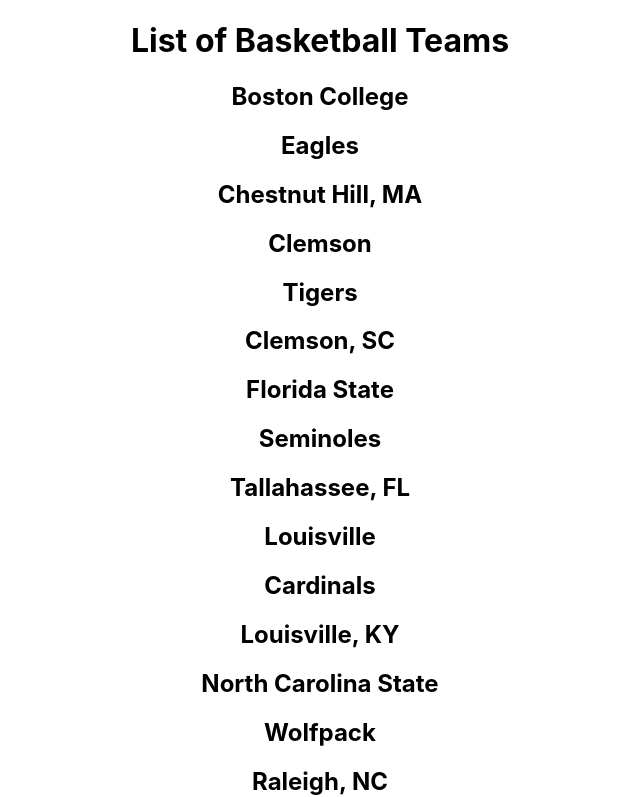
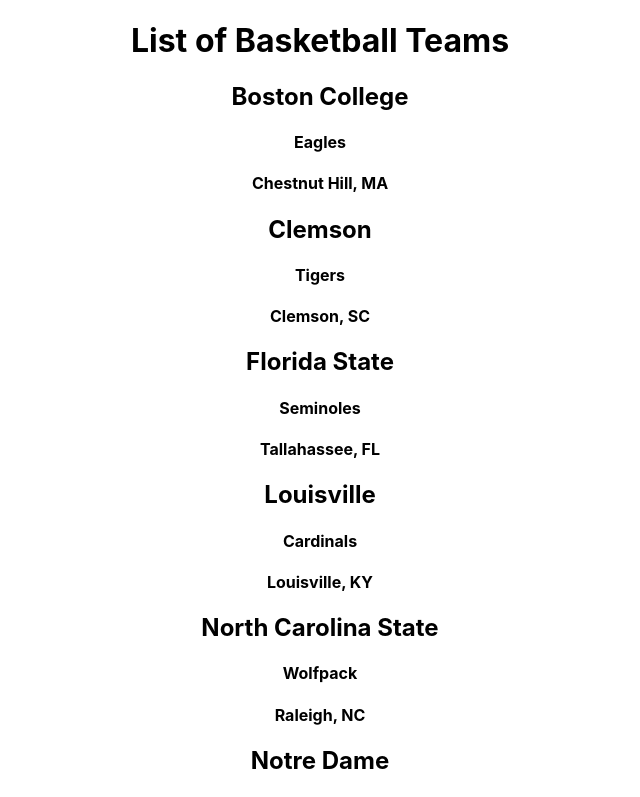
Before and after one commit to JakeGillespie1/react1, a React (Create React App) app: page / in a window 1280 px wide. Shown: the top 797 px of the page, without its empty margins (320-960 px from the left). Built offline with nearby package versions, Linux system fonts and the light colour scheme.

Commit message:
chnage format

```diff
--- a/src/App.tsx
+++ b/src/App.tsx
@@ -26,10 +26,10 @@ class BasketballTeam extends React.Component<BBallProps> {
     return (
       <div>
         <h2>{oneTeam.school}</h2>
-        <h2>{oneTeam.name}</h2>
-        <h2>
+        <h4>{oneTeam.name}</h4>
+        <h4>
           {oneTeam.city}, {oneTeam.state}
-        </h2>
+        </h4>
       </div>
     );
   }
```
